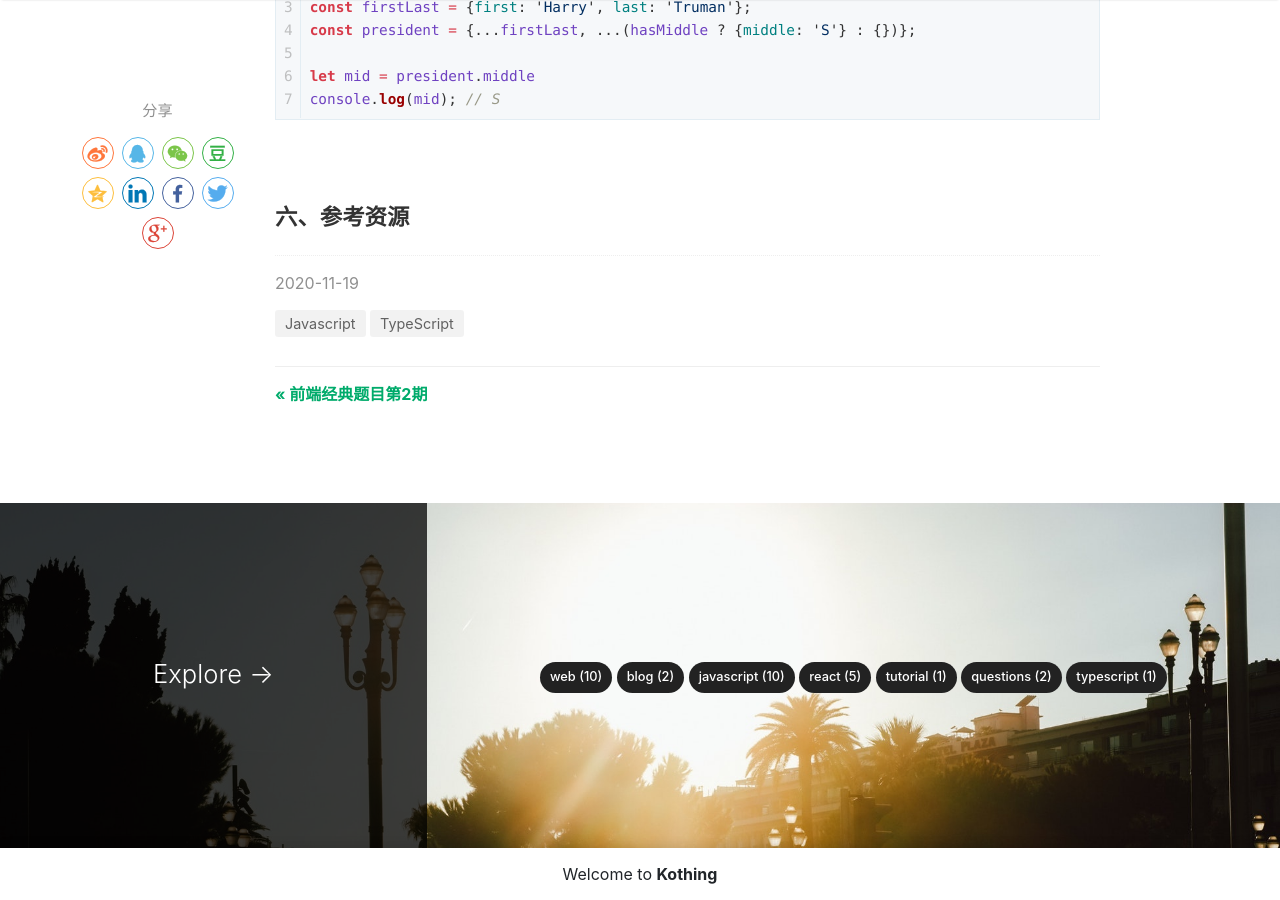
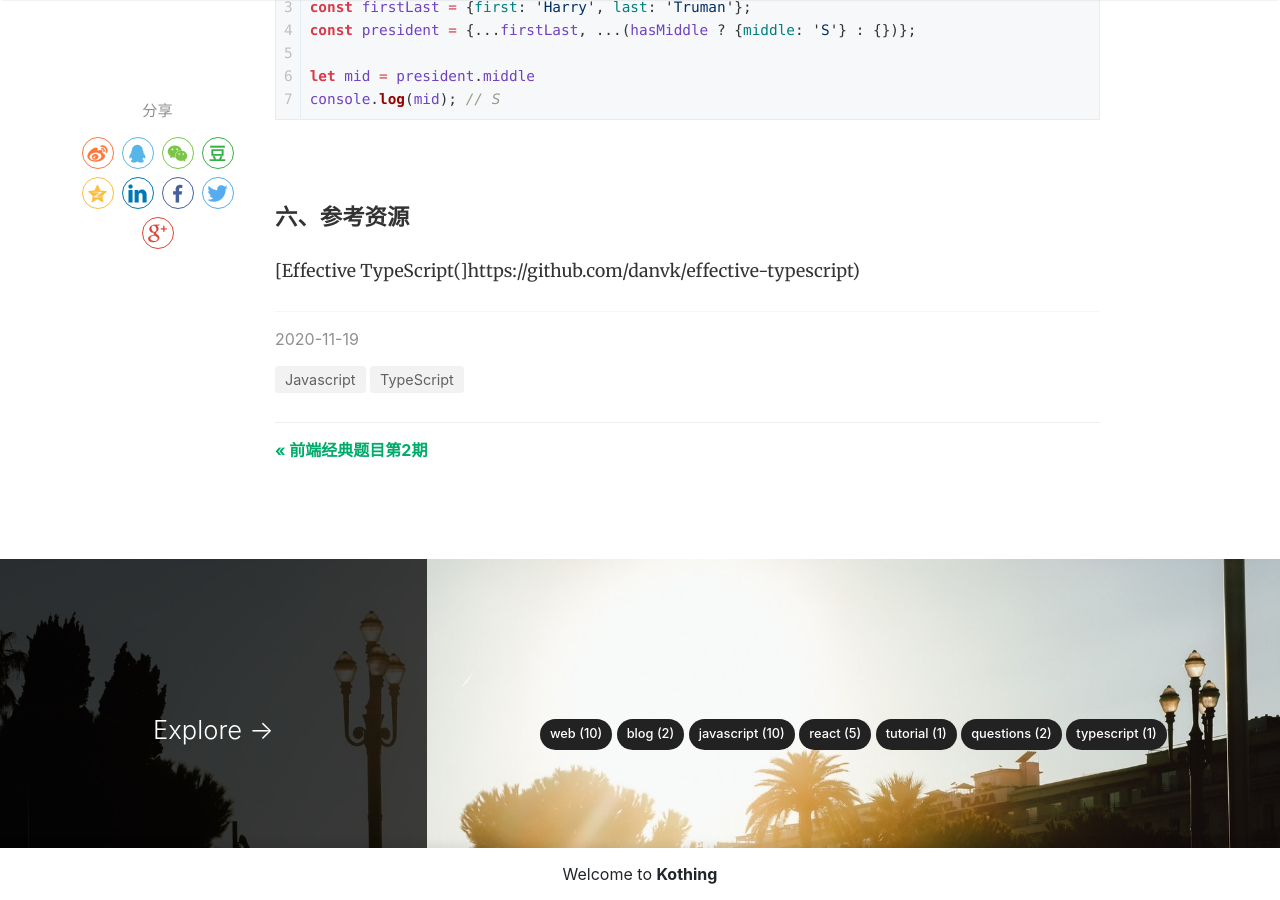
Before and after one commit to kothing/kothing.github.io, a Jekyll site: the page built from _posts/2020-11-19-how-to-write-high-quality-ts-code.md, in a window 1280 px wide and 900 px high, scrolled down 15509 px. Built offline with Jekyll 4.4.1, drawn with Linux system fonts in a browser that asks for light colours; nearby versions of some CDN libraries; comment, search, counter and statistics services are not loaded.

Commit message:
Update 2020-11-19-how-to-write-high-quality-ts-code.md

```diff
--- a/_posts/2020-11-19-how-to-write-high-quality-ts-code.md
+++ b/_posts/2020-11-19-how-to-write-high-quality-ts-code.md
@@ -555,3 +555,4 @@ console.log(mid); // S
 <br/>
 
 ### 六、参考资源
+[Effective TypeScript(]https://github.com/danvk/effective-typescript)
```
